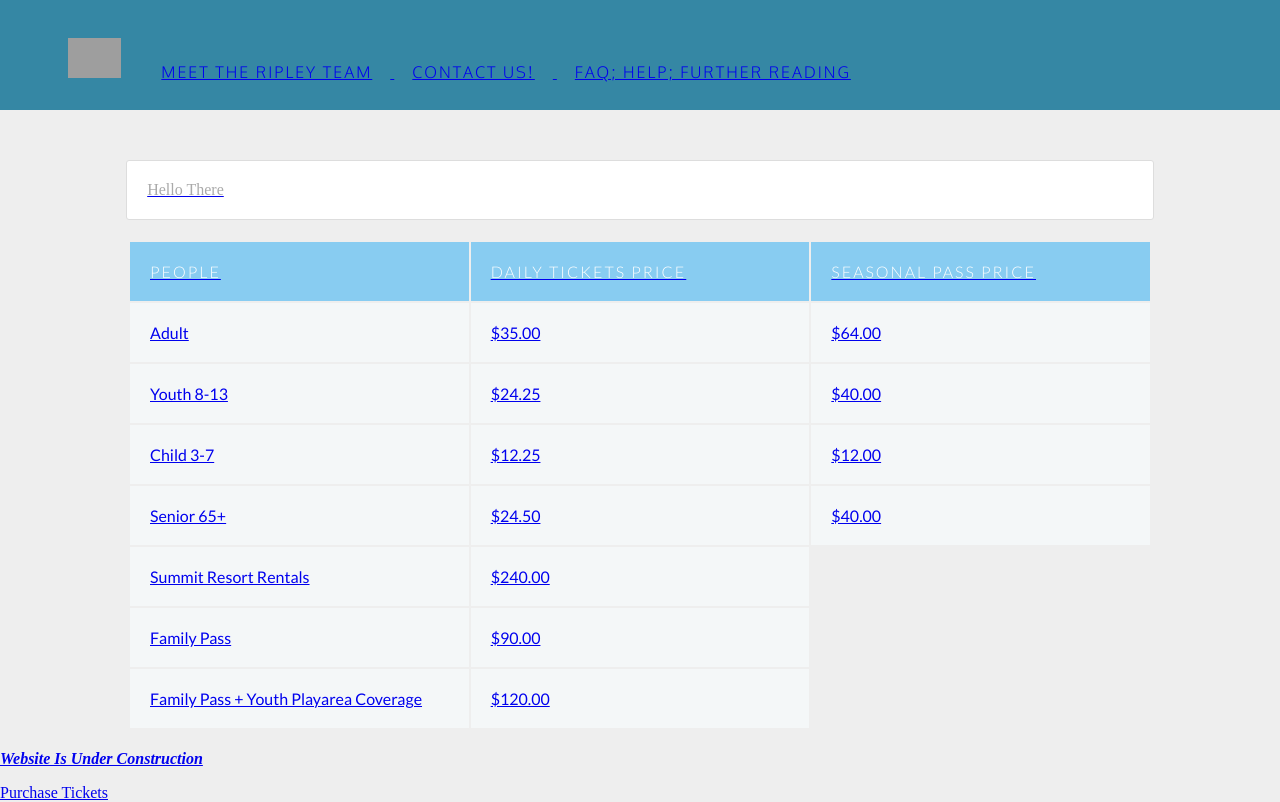
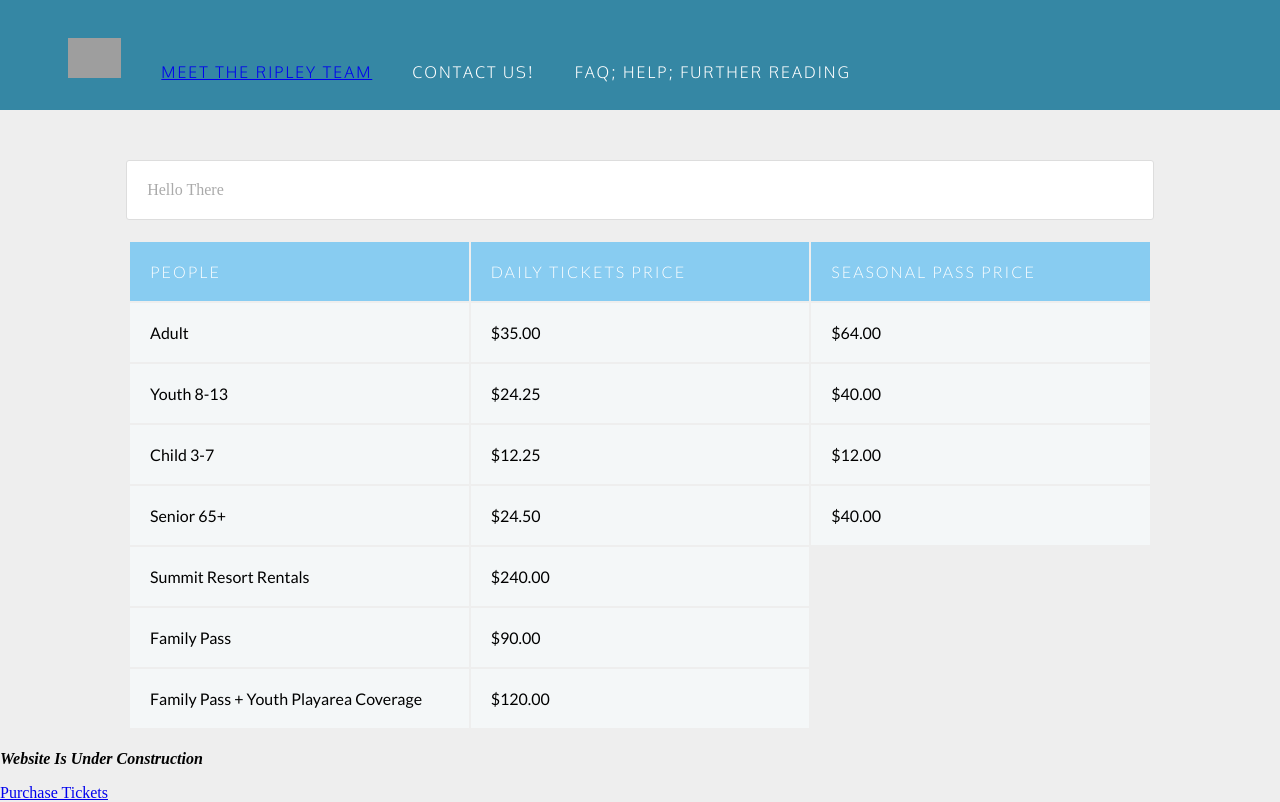
Before and after one commit to GoodByeGrade7/RipleysAquarium2, a plain HTML site: page index.html in a window 1280 px wide. Drawn offline with Linux system fonts and the light colour scheme; grey boxes are pictures that could not be loaded.

Commit message:
Update index.html

```diff
--- a/index.html
+++ b/index.html
@@ -9,9 +9,9 @@
 
   <ul class="navigation">
     <li><img src="https://i.imgur.com/bXWvYog.png" height="40px;"></li>
-    <li> <a href="https://www.ripleyaquariums.com/canada/">  Meet The Ripley Team</li>
-    <li> <a href="https://www.ripleyaquariums.com/canada/contact/"> Contact Us!</li>
-    <li> <a href="https://www.ripleyaquariums.com/canada/faqs/"> FAQ; HELP; FURTHER READING</li>
+    <li> <a href="https://www.ripleyaquariums.com/canada/ style="text-decoration:none;color:white"> Meet The Ripley Team </a> </li>
+    <li> <a href="https://www.ripleyaquariums.com/canada/contact/" style="text-decoration:none;color:white">  Contact Us!</a> </li>
+    <li> <a href="https://www.ripleyaquariums.com/canada/faqs/" style="text-decoration:none;color:white"> FAQ; HELP; FURTHER READING </a> </li>
   </ul>
 
   <div class="search"> Hello There</div>
```
